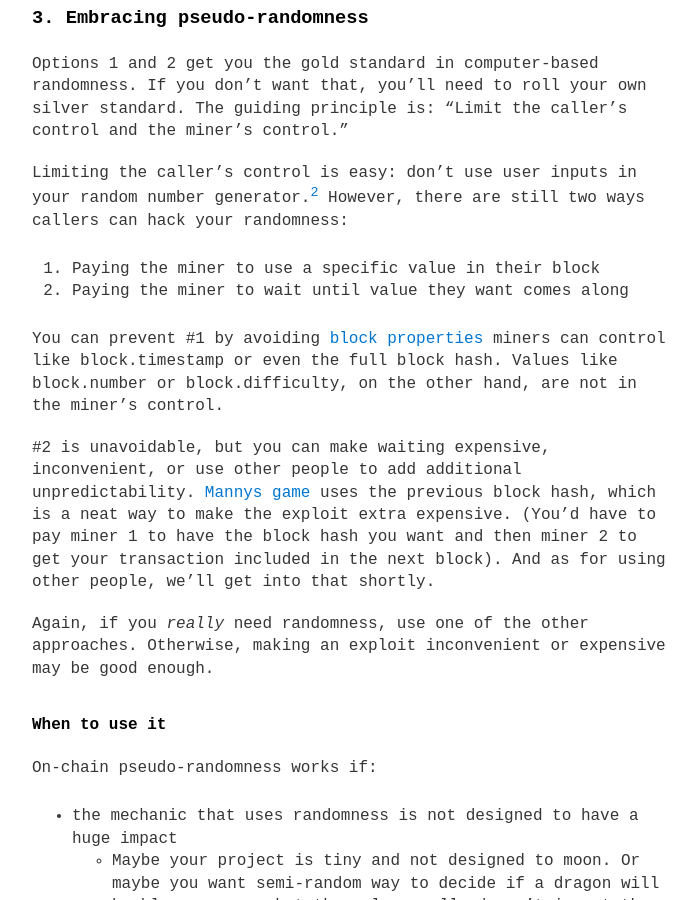
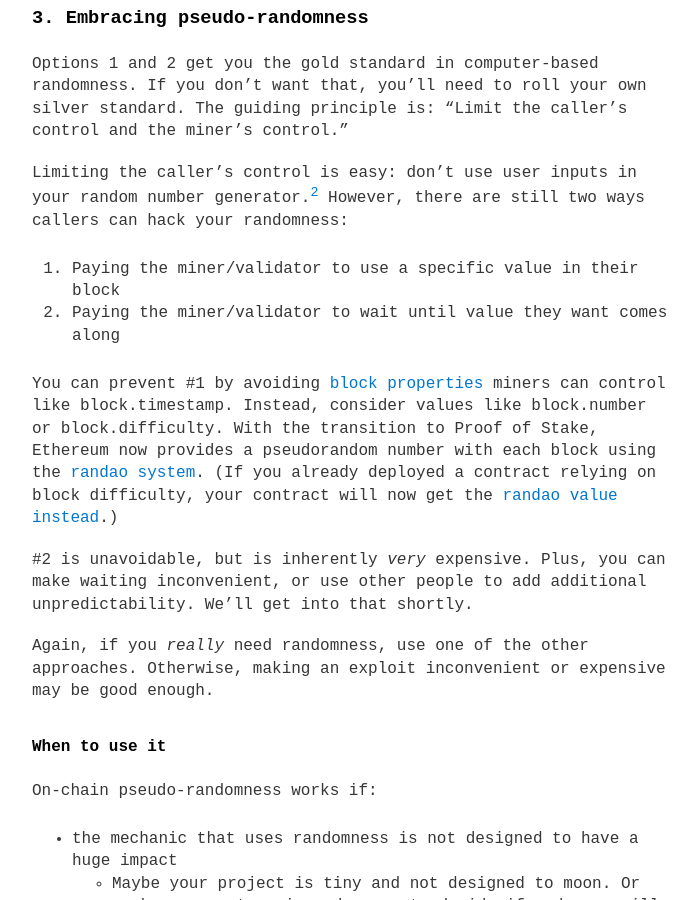
Before and after one commit to person-al/person-al.github.io, a Jekyll site: the page built from _posts/2022-09-18-🌰-so-you-want-randomness-in-your-smartcontract.md, in a window 1280 px wide and 900 px high, scrolled down 3291 px. Shown: the whole window, without its empty margins (288-985 px from the left). Built offline with Jekyll 4.4.1, drawn with Linux system fonts in a browser that asks for light colours; some of the changed text lies outside the part shown.

Commit message:
updating randomness article to correct mistakes

```diff
--- a/_posts/2022-09-18-🌰-so-you-want-randomness-in-your-smartcontract.md
+++ b/_posts/2022-09-18-🌰-so-you-want-randomness-in-your-smartcontract.md
@@ -72,14 +72,14 @@ I wasn't planning on running a server, and I want [🛠️ Pathfinder]({% post_u
 Options 1 and 2 get you the gold standard in computer-based randomness. If you don't want that, you'll need to roll your own silver standard. The guiding principle is: "Limit the caller's control and the miner's control."
 
 Limiting the caller's control is easy: don't use user inputs in your random number generator.[^3] However, there are still two ways callers can hack your randomness:
-1. Paying the miner to use a specific value in their block
-2. Paying the miner to wait until value they want comes along
+1. Paying the miner/validator to use a specific value in their block
+2. Paying the miner/validator to wait until value they want comes along
 
 [^3]: This is where Loot made its mistake. The random number generator uses tokenId, but the public `claim`  function allows users to decide which tokenId they'd like to mint. Users could run the code in advance to decide which tokenId would get them the rarest combination and mint that specific token.
 
-You can prevent #1 by avoiding [block properties](https://docs.soliditylang.org/en/v0.8.17/units-and-global-variables.html?highlight=block#block-and-transaction-properties) miners can control like block.timestamp or even the full block hash. Values like block.number or block.difficulty, on the other hand, are not in the miner's control.
+You can prevent #1 by avoiding [block properties](https://docs.soliditylang.org/en/v0.8.17/units-and-global-variables.html?highlight=block#block-and-transaction-properties) miners can control like block.timestamp. Instead, consider values like block.number or block.difficulty. With the transition to Proof of Stake, Ethereum now provides a pseudorandom number with each block using the [randao system](https://blockdoc.substack.com/p/randao-under-the-hood). (If you already deployed a contract relying on block difficulty, your contract will now get the [randao value instead](https://mvpworkshop.co/blog/ethereum-merge-everything-you-need-to-know/#DIFFICULTY_opcode_is_now_PREVRANDAO).)
 
-#2 is unavoidable, but you can make waiting expensive, inconvenient, or use other people to add additional unpredictability. [Mannys game](https://www.solidlint.com/address/0x2bd58a19c7e4abf17638c5ee6fa96ee5eb53aed9) uses the previous block hash, which is a neat way to make the exploit extra expensive. (You'd have to pay miner 1 to have the block hash you want and then miner 2 to get your transaction included in the next block). And as for using other people, we'll get into that shortly.
+#2 is unavoidable, but is inherently _very_ expensive. Plus, you can make waiting inconvenient, or use other people to add additional unpredictability. We'll get into that shortly.
 
 Again, if you _really_ need randomness, use one of the other approaches. Otherwise, making an exploit inconvenient or expensive may be good enough.
 
@@ -117,3 +117,7 @@ Which option you choose is up to you and your project. If unpredictable, untampe
 - **Inspired by:** [🛠️ Pathfinder]({% post_url 2022-06-03-🛠️-pathfinder %})
 - **Related to:**
 	- [[🌰 so you want to deploy a smart contract]]
+- **Updates:**
+	- 2022-09-18
+		- Added details on randao and prevrandao
+		- Removing the Manny's game statement about needing to pay 2 miners, as that's incorrect.
```
